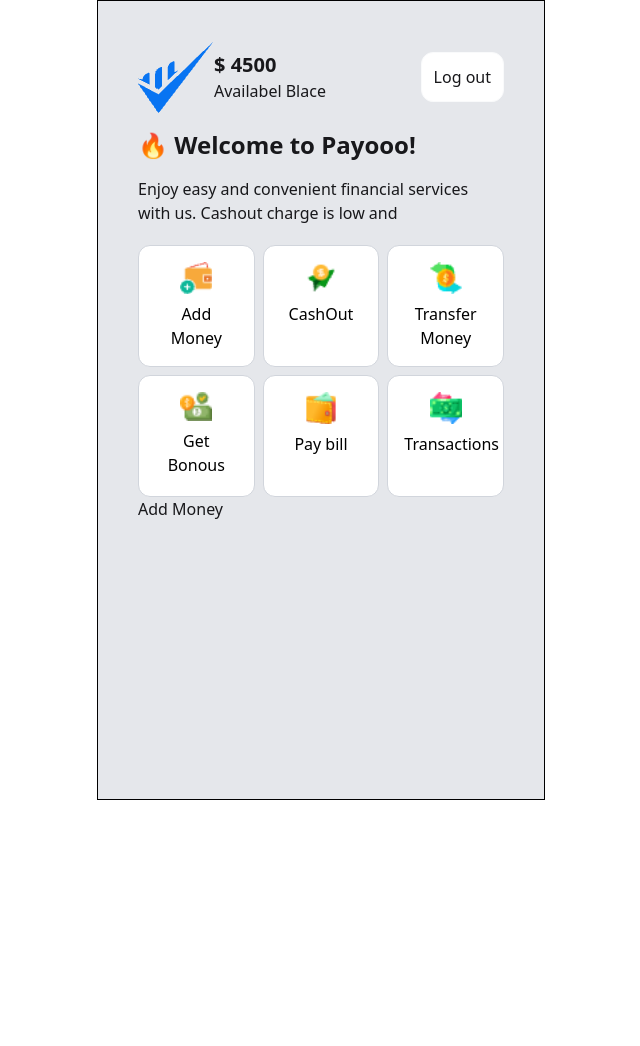
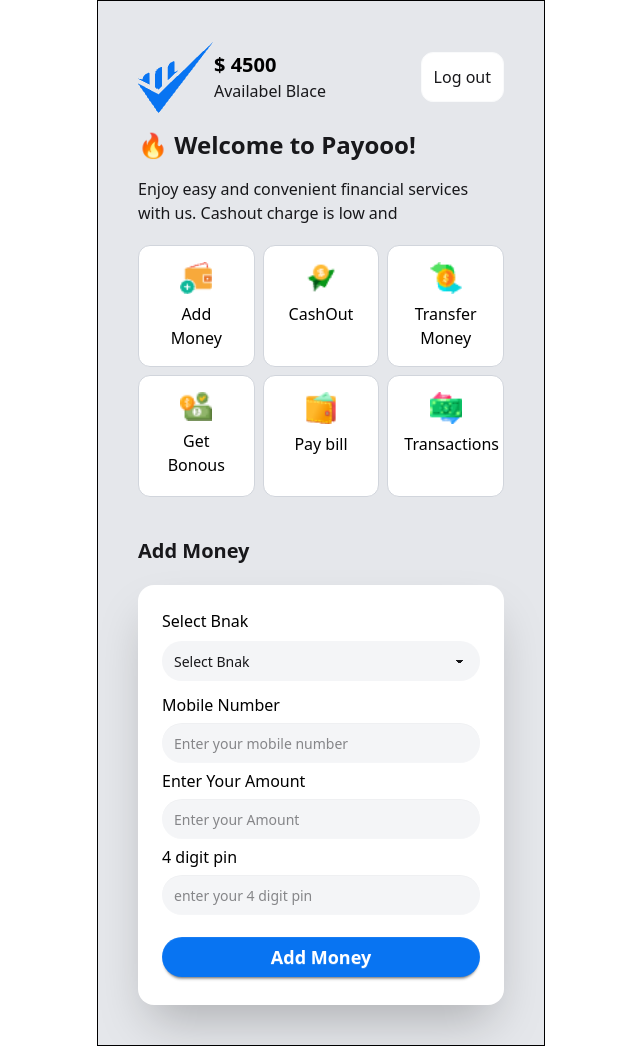
Before and after one commit to sazzadhossainshimanto/payoo-mfs, a plain HTML site: page main.html in a window 1280 px wide. Shown: the whole page, without its empty margins (319-959 px from the left). Before the commit the page ends 800 px from the top, so only its background shows below. Drawn offline with nearby package versions, Linux system fonts and the light colour scheme.

Commit message:
adde more ssection

```diff
--- /dev/null
+++ b/Script/add-money.js
@@ -0,0 +1,19 @@
+document.getElementById("add-monye").addEventListener("click",
+        function(event){
+                event.preventDefault();
+                const amount = document.getElementById("amount").value;
+                const convertedAmount = parseInt(amount);
+                const pin = document.getElementById('pin').value;
+                const convartedPin = parseInt(pin);
+                const mainBalence = document.getElementById("mian-balece").innerText;
+                const convertedBalence = parseFloat(mainBalence);
+                if(convartedPin===1234){
+                        const sum = convertedBalence+convertedAmount;
+                        document.getElementById("mian-balece").innerText= sum;
+                }
+                else{
+                        alert("enter correct passcode")
+                }
+
+        }
+)
--- a/main.html
+++ b/main.html
@@ -15,7 +15,7 @@
                                 <div class="flex justify-center items-center">
                                         <img src="./assets/Group.png" alt="">
                                         <div>
-                                                <h1 class="text-xl font-bold">$ <span>4500</span></h1>
+                                               <h1 class="font-bold text-xl text-black">$ <span id="mian-balece"> 4500</span></h1>
                                                 <p class="text-base">Availabel Blace</p>
                                         </div>
                                 </div>
@@ -54,9 +54,35 @@
                                 </div>
                         </div>
 
-                        <h1>Add Money</h1>
+                        <h1 class="text-xl font-bold mt-10 mb-5">Add Money</h1>
+
+                        <div class="card bg-[#FFFFFF] rounded-2xl w-full max-w-sm shrink-0 shadow-2xl ">
+                                <form class="card-body ">
+                                        <legend class="fieldset-label text-base text-black">Select Bnak</legend>
+                                        <select class="select select-ghost input rounded-3xl bg-[#F4F5F7] border-none " required>
+                                                <option disabled selected>Select Bnak</option>
+                                                <option value="Bkash">Bkash</option>
+                                                <option value="Nagod">Nagod</option>
+                                                <option value="DBBL">DBBL</option>
+                                        </select>
+                                        <fieldset class="fieldset">
+                                                <label class="fieldset-label text-base text-black">Mobile Number </label>
+                                                <input id="account-number" type="number" class="input rounded-3xl bg-[#F4F5F7] border-none"
+                                                        placeholder="Enter your mobile number" required />
+                                                <label class="fieldset-label text-base text-black">Enter Your Amount</label>
+                                                <input id="amount" type="number" class="input rounded-3xl bg-[#F4F5F7] border-none"
+                                                        placeholder="Enter your Amount" required />
+                                                <label class="fieldset-label text-base text-black">4 digit pin </label>
+                                                <input id="pin" type="text" class="input rounded-3xl bg-[#F4F5F7] border-none"
+                                                        placeholder="enter your 4 digit pin " required />
+                                                <button id="add-monye"
+                                                        class="btn btn-neutral mt-4 rounded-3xl bg-[#0874F2] border-none text-lg text-white">Add Money</button>
+                                        </fieldset>
+                                </form>
+                        </div>
 
                 </main>
         </section>
+        <script src="./Script/add-money.js"></script>
 </body>
 </html>
```
Also changed, not shown: index.html (+1 -1 lines).
